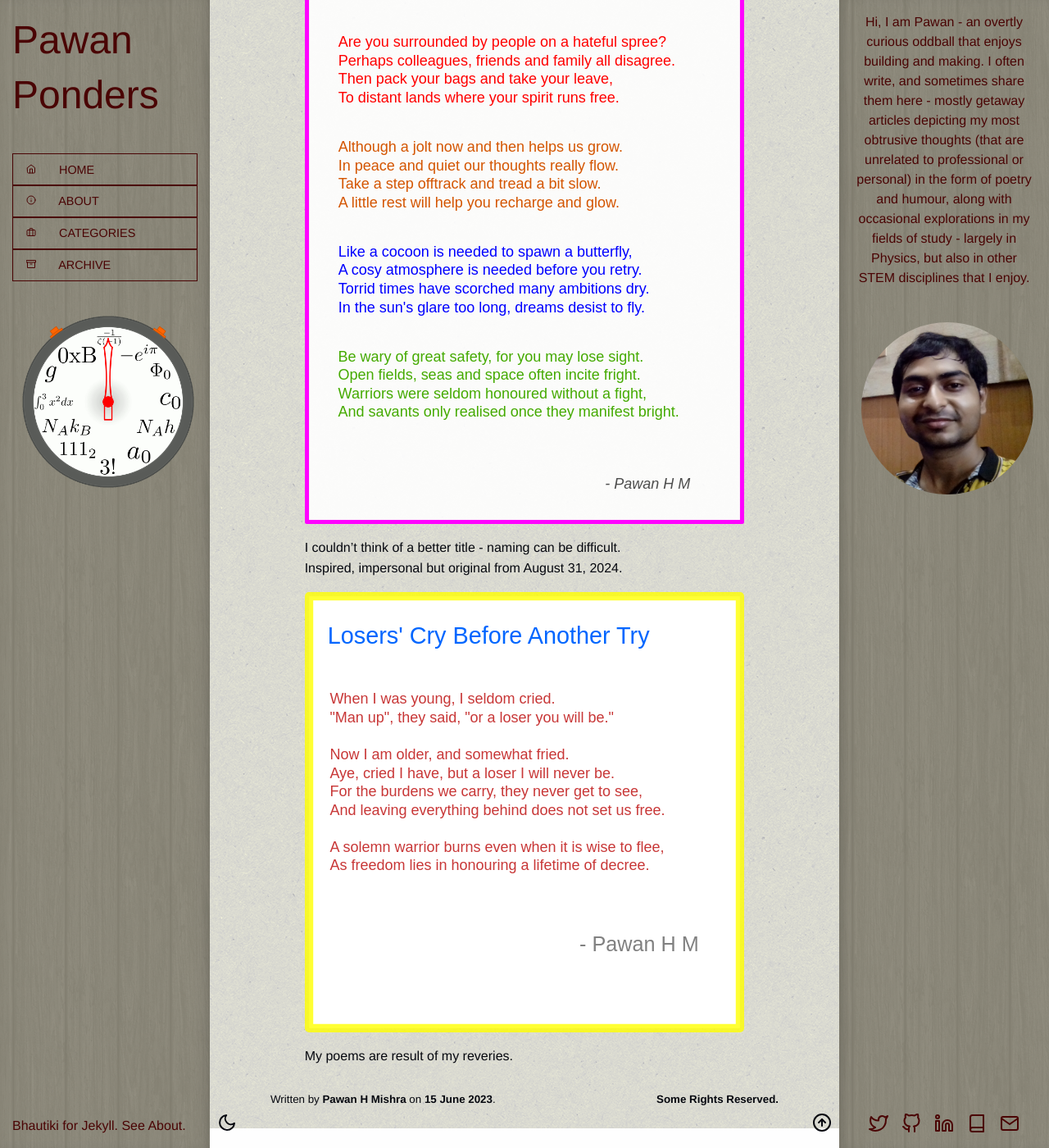
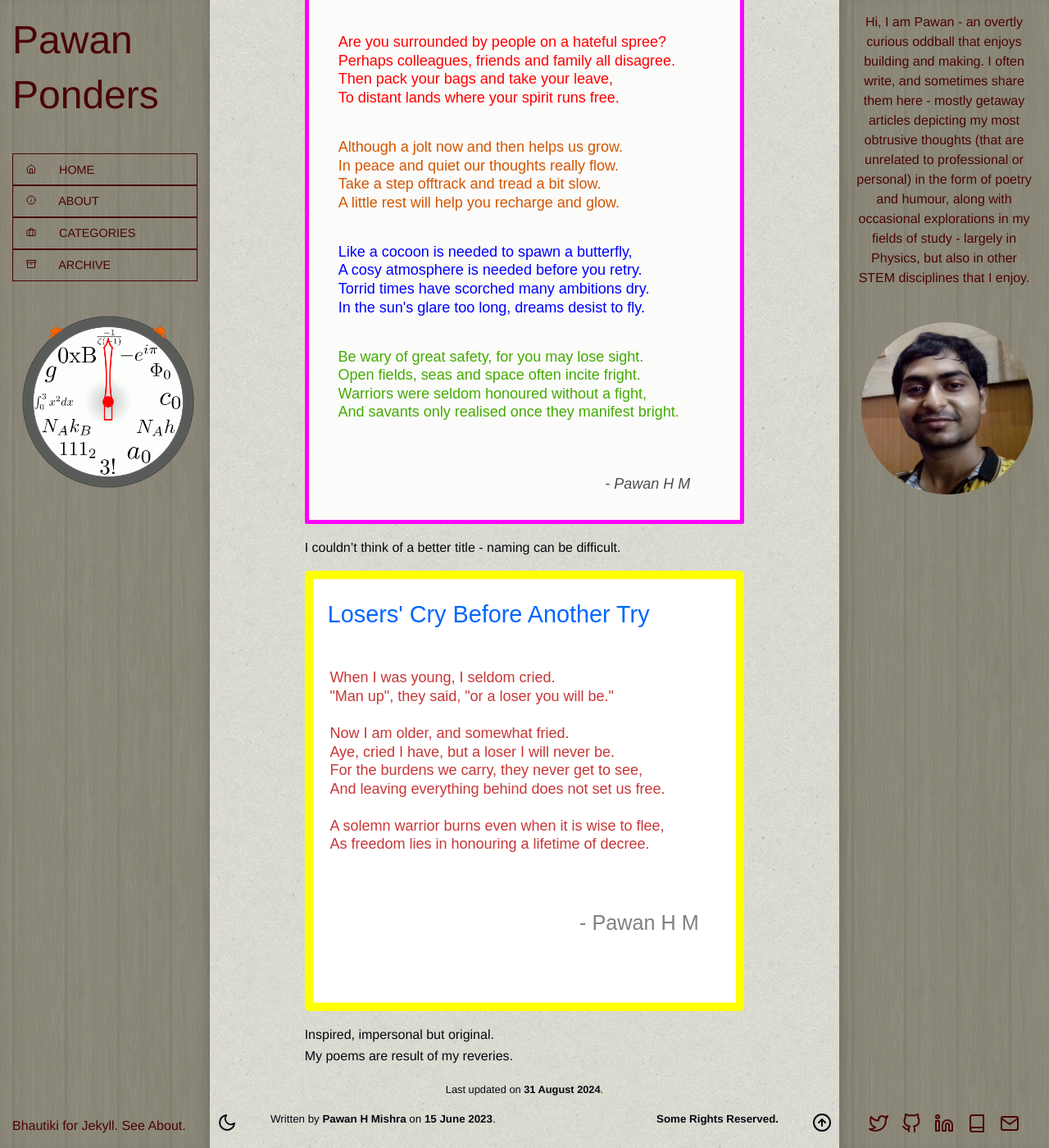
Before and after one commit to pawanmsr/pawanmsr.github.io, a Jekyll site: the page built from _posts/2023-06-15-take-a-break.markdown, in a window 1280 px wide and 1400 px high, scrolled down 387 px. Shown: the whole window at 82% size. Built offline with Jekyll 4.4.1, drawn with Linux system fonts in a browser that asks for light colours.

Commit message:
Dev (#25)

```diff
--- a/_config.yml
+++ b/_config.yml
@@ -65,7 +65,7 @@ analytics:
 # Language
 lang: eng
 # TODO: learn the language and then add language support.
-# langs = [eng, fre, hin, mar, kna, tel, bho, ben, spa, rus, jpn, chi, zho, deu, heb, nld, guj, mai]
+# langs = [eng, fre, hin, mar, kna, tel, bho, ben, spa, rus, jpn, zho, deu, heb, nld, guj, mai]
 # ISO 639.2 standard: https://www.loc.gov/standards/iso639-2/php/code_list.php
 
 # Timezone
--- a/_layouts/post.html
+++ b/_layouts/post.html
@@ -8,4 +8,10 @@ layout: default
             {{ content }}
         </div>
     </div>
+
+    {% if page.updated %}
+    <div class="text-center">
+        <small>Last updated on <strong>{{ page.updated | date: "%d %B %Y" }}</strong>.</small>
+    </div>
+    {% endif %}
 </div>
--- a/_posts/2021-12-27-lonely-with-physics.markdown
+++ b/_posts/2021-12-27-lonely-with-physics.markdown
@@ -3,6 +3,7 @@ layout: post
 title:  "Lonely with Physics"
 description:    "Studying the subjects that keep me going (because that's all I can do at the moment) and other such substances."
 date:   2021-12-27 07:00 +0530
+updated: 2024-03-11
 categories: [fun]
 math:   true
 ---
@@ -72,5 +73,3 @@ Moreover, I think it is noble to invest our time into building something that th
 N. H. Kleinbaum (Dead Poets Society):
 
 > [...] but only in their dreams can men be truly free. 'twas always thus and always thus will be.
-
-Last Updated on **11 March 2024**.
--- a/_posts/2023-06-15-take-a-break.markdown
+++ b/_posts/2023-06-15-take-a-break.markdown
@@ -12,8 +13,8 @@ A dose of motivation.
 ![Take A Break](/assets/img/posts/tab.svg)
 
 I couldn't think of a better title - naming can be difficult.
-Inspired, impersonal but original from August 31, 2024.
 
 ![Losers' Cry Before Another Try](/assets/img/posts/lcbat.svg)
 
+Inspired, impersonal but original.
 My poems are result of my reveries.
--- a/_posts/2023-09-14-drawing-adventure.markdown
+++ b/_posts/2023-09-14-drawing-adventure.markdown
@@ -32,7 +33,9 @@ Our world view is formed from the people we interact with and the things we enjo
 
 #### Fun Time
 
-We get awed for different reasons! I often reminisce the time I went to watch **Rang De Basanti** with a group. People who wanted to fly planes were afraid and started questioning their aspirations, while those who were interested in related engineering and sciences felt motivated to build better ones. Here's how I remembered it again on February 12, 2025:
+We get awed for different reasons! I often reminisce the time I went to watch **Rang De Basanti** with a group. People who wanted to fly planes were afraid and started questioning their aspirations, while those who were interested in related engineering and sciences felt motivated to build better ones.
+
+Here's how I remembered it again on February 12, 2025:
 
 ![Dreaming between Love and Hate](/assets/img/posts/dlh.svg)
 
```
Also changed, not shown: other parts of _posts/2023-06-15-take-a-break.markdown (+1 -0 lines), other parts of _posts/2023-09-14-drawing-adventure.markdown (+1 -0 lines), .github/workflows/jekyll-deploy.yml, assets/img/posts/lcbat.svg, 3 other files.
